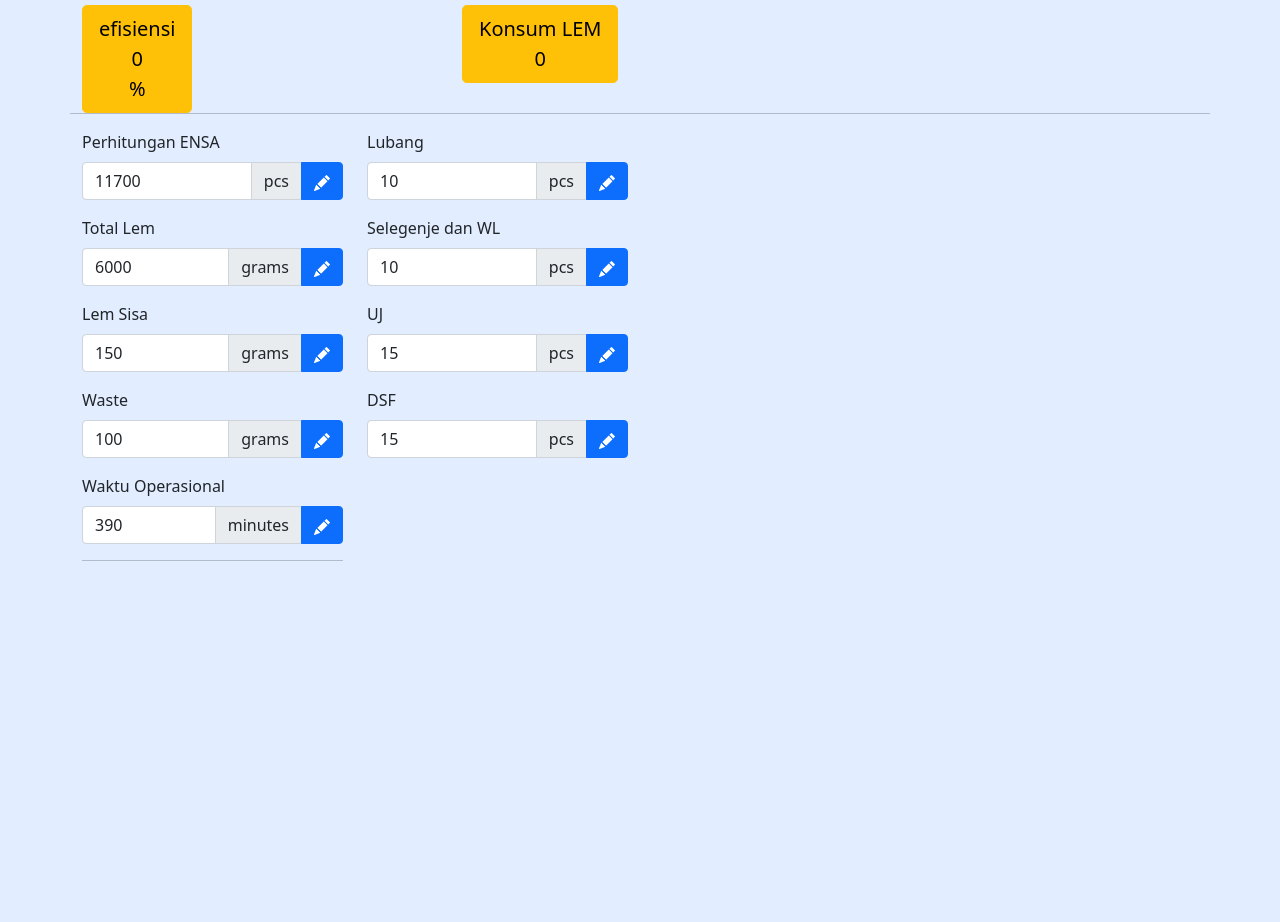
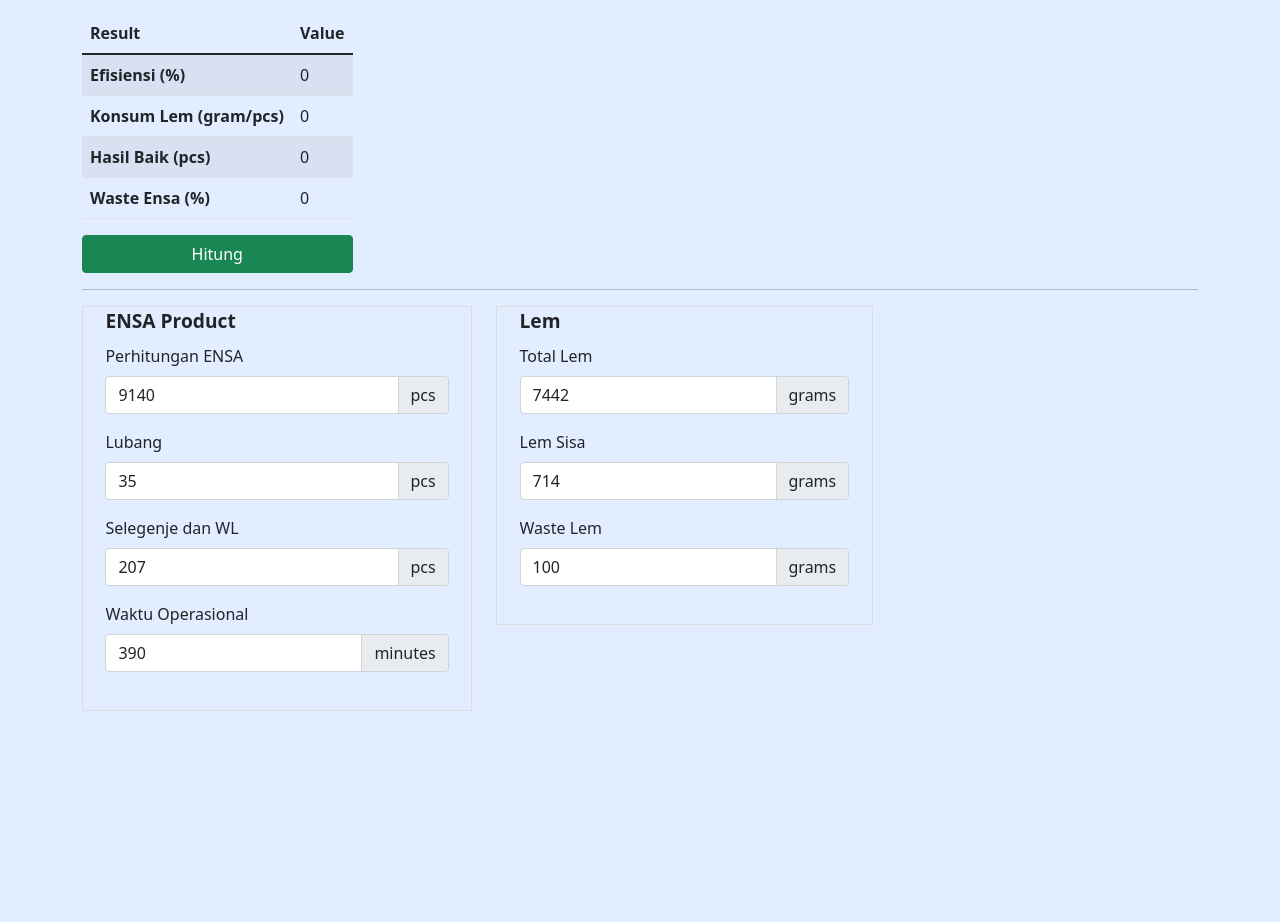
Before and after one commit to davis9c/ENSA, a plain HTML site: page gabut/ensakal.html in a window 1280 px wide. Shown: the part 183-1105 px from the top of the page. Drawn offline with nearby package versions, Linux system fonts and the light colour scheme.

Commit message:
Perbaikan Fitur
Perbaikan algoritma program dan penyesuaian UI

```diff
--- a/gabut/ensakal.html
+++ b/gabut/ensakal.html
@@ -16,6 +16,20 @@
             padding-top: 6rem;
             padding-bottom: 100%;
             background-color: #e2edff;
+        }
+
+        fieldset.scheduler-border {
+            border: 1px groove #ddd !important;
+            padding: 0 1.4em 1.4em 1.4em !important;
+            margin: 0 0 1.5em 0 !important;
+            -webkit-box-shadow: 0px 0px 0px 0px #000;
+            box-shadow: 0px 0px 0px 0px #000;
+        }
+
+        legend.scheduler-border {
+            font-size: 1.2em !important;
+            font-weight: bold !important;
+            text-align: left !important;
         }
     </style>
     <!-- Jquery CDN -->
@@ -51,160 +65,125 @@
     <section class="jumbotron">
         <h1 class="display-4  text-center">Kalklator ENSA</h1>
         <div class="container">
+            <hr>
             <div class="row">
-                <hr>
-                <div class="col-sm-4">
-                    <div class="btn btn-warning btn-lg" id="cek_efisiensi_ensa">
-                        efisiensi
-                        <div id="result_efisiensi_ensa">0</div>%
+                <div class="col-auto">
+                    <table class="table table-striped">
+                        <thead>
+                            <tr>
+                                <th>Result</th>
+                                <th>Value</th>
+                            </tr>
+                        </thead>
+                        <tbody>
+                            <tr>
+                                <th>Efisiensi (%)</td>
+                                <td>
+                                    <div type="text" id="result_efisiensi_ensa">0</div>
+                                </td>
+                            </tr>
+                            <tr>
+                                <th>Konsum Lem (gram/pcs)</td>
+                                <td>
+                                    <div type="text" id="result_konsum_lem">0</div>
+                                </td>
+                            </tr>
+                            <tr>
+                                <th>Hasil Baik (pcs)</td>
+                                <td>
+                                    <div type="text" id="result_hasilbaik">0</div>
+                                </td>
+                            </tr>
+                            <tr>
+                                <th>Waste Ensa (%)</td>
+                                <td>
+                                    <div type="text" id="result_wasteensa">0</div>
+                                </td>
+                            </tr>
+                        </tbody>
+                    </table>
+                    <div class="d-grid gap-2">
+                        <button type="button" class="btn btn-success" id="hitung">Hitung</button>
                     </div>
-                </div>
-                <div class="col-sm-4">
-                    <div class="btn btn-warning btn-lg" id="cek_konsum_lem">
-                        Konsum LEM
-                        <div id="result_konsum_lem">0</div>
                 </div>
             </div>
             <hr>
-            </div>
             <div class="row">
-                <form class="col-sm-3">
+
+                <form class="col-auto">
+                    <fieldset class="scheduler-border">
+                        <legend class="scheduler-border">ENSA Product</legend>
+                        <!-- ENSA COUNTER-->
                         <div class="mb-3">
                             <label for="ensa_counter" class="form-label">Perhitungan ENSA</label>
                             <div class="input-group">
                                 <input type="number" class="form-control" id="ensa_counter" placeholder="11700"
-                                value="11700">
+                                    value="9140">
                                 <span class="input-group-text">pcs</span>
-                            <div class="btn btn-primary">
-                                <svg xmlns="http://www.w3.org/2000/svg" width="16" height="16" fill="currentColor"
-                                    class="bi bi-pencil-fill" viewBox="0 0 16 16">
-                                    <path
-                                        d="M12.854.146a.5.5 0 0 0-.707 0L10.5 1.793 14.207 5.5l1.647-1.646a.5.5 0 0 0 0-.708l-3-3zm.646 6.061L9.793 2.5 3.293 9H3.5a.5.5 0 0 1 .5.5v.5h.5a.5.5 0 0 1 .5.5v.5h.5a.5.5 0 0 1 .5.5v.5h.5a.5.5 0 0 1 .5.5v.207l6.5-6.5zm-7.468 7.468A.5.5 0 0 1 6 13.5V13h-.5a.5.5 0 0 1-.5-.5V12h-.5a.5.5 0 0 1-.5-.5V11h-.5a.5.5 0 0 1-.5-.5V10h-.5a.499.499 0 0 1-.175-.032l-.179.178a.5.5 0 0 0-.11.168l-2 5a.5.5 0 0 0 .65.65l5-2a.5.5 0 0 0 .168-.11l.178-.178z" />
-                                </svg>
                             </div>
                         </div>
-                    </div>
+                        <!-- ENSA Lubang-->
                         <div class="mb-3">
-                        <label for="total_lem" class="form-label">Total Lem</label>
+                            <label for="p_lubang" class="form-label">Lubang</label>
                             <div class="input-group">
-                            <input type="number" class="form-control text-right" id="total_lem" placeholder="6000"
-                                value="6000">
-                            <span class="input-group-text">grams</span>
-                            <div class="btn btn-primary">
-                                <svg xmlns="http://www.w3.org/2000/svg" width="16" height="16" fill="currentColor"
-                                    class="bi bi-pencil-fill" viewBox="0 0 16 16">
-                                    <path
-                                        d="M12.854.146a.5.5 0 0 0-.707 0L10.5 1.793 14.207 5.5l1.647-1.646a.5.5 0 0 0 0-.708l-3-3zm.646 6.061L9.793 2.5 3.293 9H3.5a.5.5 0 0 1 .5.5v.5h.5a.5.5 0 0 1 .5.5v.5h.5a.5.5 0 0 1 .5.5v.5h.5a.5.5 0 0 1 .5.5v.207l6.5-6.5zm-7.468 7.468A.5.5 0 0 1 6 13.5V13h-.5a.5.5 0 0 1-.5-.5V12h-.5a.5.5 0 0 1-.5-.5V11h-.5a.5.5 0 0 1-.5-.5V10h-.5a.499.499 0 0 1-.175-.032l-.179.178a.5.5 0 0 0-.11.168l-2 5a.5.5 0 0 0 .65.65l5-2a.5.5 0 0 0 .168-.11l.178-.178z" />
-                                </svg>
+                                <input type="number" class="form-control" id="p_lubang" placeholder="10" value="35">
+                                <span class="input-group-text">pcs</span>
                             </div>
                         </div>
-                    </div>
+                        <!-- ENSA Selegenje dan WL-->
                         <div class="mb-3">
-                        <label for="sisa_lem" class="form-label">Lem Sisa</label>
+                            <label for="p_swl" class="form-label">Selegenje dan WL</label>
                             <div class="input-group">
-                            <input type="number" class="form-control text-right" id="sisa_lem" placeholder="150"
-                                value="150">
-                            <span class="input-group-text">grams</span>
-                            <div class="btn btn-primary">
-                                <svg xmlns="http://www.w3.org/2000/svg" width="16" height="16" fill="currentColor"
-                                    class="bi bi-pencil-fill" viewBox="0 0 16 16">
-                                    <path
-                                        d="M12.854.146a.5.5 0 0 0-.707 0L10.5 1.793 14.207 5.5l1.647-1.646a.5.5 0 0 0 0-.708l-3-3zm.646 6.061L9.793 2.5 3.293 9H3.5a.5.5 0 0 1 .5.5v.5h.5a.5.5 0 0 1 .5.5v.5h.5a.5.5 0 0 1 .5.5v.5h.5a.5.5 0 0 1 .5.5v.207l6.5-6.5zm-7.468 7.468A.5.5 0 0 1 6 13.5V13h-.5a.5.5 0 0 1-.5-.5V12h-.5a.5.5 0 0 1-.5-.5V11h-.5a.5.5 0 0 1-.5-.5V10h-.5a.499.499 0 0 1-.175-.032l-.179.178a.5.5 0 0 0-.11.168l-2 5a.5.5 0 0 0 .65.65l5-2a.5.5 0 0 0 .168-.11l.178-.178z" />
-                                </svg>
+                                <input type="number" class="form-control text-right" id="p_swl" placeholder="10"
+                                    value="207">
+                                <span class="input-group-text">pcs</span>
                             </div>
                         </div>
-                    </div>
-                    <div class="mb-3">
-                        <label for="waste_lem" class="form-label">Waste</label>
-                        <div class="input-group">
-                            <input type="number" class="form-control text-right" id="waste_lem" placeholder="150"
-                                value="100">
-                            <span class="input-group-text">grams</span>
-                            <div class="btn btn-primary">
-                                <svg xmlns="http://www.w3.org/2000/svg" width="16" height="16" fill="currentColor"
-                                    class="bi bi-pencil-fill" viewBox="0 0 16 16">
-                                    <path
-                                        d="M12.854.146a.5.5 0 0 0-.707 0L10.5 1.793 14.207 5.5l1.647-1.646a.5.5 0 0 0 0-.708l-3-3zm.646 6.061L9.793 2.5 3.293 9H3.5a.5.5 0 0 1 .5.5v.5h.5a.5.5 0 0 1 .5.5v.5h.5a.5.5 0 0 1 .5.5v.5h.5a.5.5 0 0 1 .5.5v.207l6.5-6.5zm-7.468 7.468A.5.5 0 0 1 6 13.5V13h-.5a.5.5 0 0 1-.5-.5V12h-.5a.5.5 0 0 1-.5-.5V11h-.5a.5.5 0 0 1-.5-.5V10h-.5a.499.499 0 0 1-.175-.032l-.179.178a.5.5 0 0 0-.11.168l-2 5a.5.5 0 0 0 .65.65l5-2a.5.5 0 0 0 .168-.11l.178-.178z" />
-                                </svg>
-                            </div>
-                        </div>
-                    </div>
+                        <!-- ENSA Waktu operasional-->
                         <div class="mb-3">
                             <label for="waktu_operasional" class="form-label">Waktu Operasional</label>
                             <div class="input-group">
                                 <input type="number" class="form-control" id="waktu_operasional" placeholder="390"
                                     value="390">
                                 <span class="input-group-text">minutes</span>
-                            <div class="btn btn-primary">
-                                <svg xmlns="http://www.w3.org/2000/svg" width="16" height="16" fill="currentColor"
-                                    class="bi bi-pencil-fill" viewBox="0 0 16 16">
-                                    <path
-                                        d="M12.854.146a.5.5 0 0 0-.707 0L10.5 1.793 14.207 5.5l1.647-1.646a.5.5 0 0 0 0-.708l-3-3zm.646 6.061L9.793 2.5 3.293 9H3.5a.5.5 0 0 1 .5.5v.5h.5a.5.5 0 0 1 .5.5v.5h.5a.5.5 0 0 1 .5.5v.5h.5a.5.5 0 0 1 .5.5v.207l6.5-6.5zm-7.468 7.468A.5.5 0 0 1 6 13.5V13h-.5a.5.5 0 0 1-.5-.5V12h-.5a.5.5 0 0 1-.5-.5V11h-.5a.5.5 0 0 1-.5-.5V10h-.5a.499.499 0 0 1-.175-.032l-.179.178a.5.5 0 0 0-.11.168l-2 5a.5.5 0 0 0 .65.65l5-2a.5.5 0 0 0 .168-.11l.178-.178z" />
-                                </svg>
                             </div>
                         </div>
-                    </div>
-                    <hr>
+                    </fieldset>
+
                 </form>
-                <form class="col-sm-3">
+
+                <form class="col-auto">
+                    <fieldset class="scheduler-border">
+                        <legend class="scheduler-border">Lem</legend>
+                        <!-- ENSA Total LEM-->
                         <div class="mb-3">
-                        <label for="p_lubang" class="form-label">Lubang</label>
+                            <label for="total_lem" class="form-label">Total Lem</label>
                             <div class="input-group">
-                            <input type="number" class="form-control" id="p_lubang" placeholder="10" value="10">
-                            <span class="input-group-text">pcs</span>
-                            <div class="btn btn-primary">
-                                <svg xmlns="http://www.w3.org/2000/svg" width="16" height="16" fill="currentColor"
-                                    class="bi bi-pencil-fill" viewBox="0 0 16 16">
-                                    <path
-                                        d="M12.854.146a.5.5 0 0 0-.707 0L10.5 1.793 14.207 5.5l1.647-1.646a.5.5 0 0 0 0-.708l-3-3zm.646 6.061L9.793 2.5 3.293 9H3.5a.5.5 0 0 1 .5.5v.5h.5a.5.5 0 0 1 .5.5v.5h.5a.5.5 0 0 1 .5.5v.5h.5a.5.5 0 0 1 .5.5v.207l6.5-6.5zm-7.468 7.468A.5.5 0 0 1 6 13.5V13h-.5a.5.5 0 0 1-.5-.5V12h-.5a.5.5 0 0 1-.5-.5V11h-.5a.5.5 0 0 1-.5-.5V10h-.5a.499.499 0 0 1-.175-.032l-.179.178a.5.5 0 0 0-.11.168l-2 5a.5.5 0 0 0 .65.65l5-2a.5.5 0 0 0 .168-.11l.178-.178z" />
-                                </svg>
+                                <input type="number" class="form-control text-right" id="total_lem" placeholder="6000"
+                                    value="7442">
+                                <span class="input-group-text">grams</span>
                             </div>
                         </div>
-                    </div>
+                        <!-- ENSA Sisa LEM-->
                         <div class="mb-3">
-                        <label for="p_swl" class="form-label">Selegenje dan WL</label>
+                            <label for="sisa_lem" class="form-label">Lem Sisa</label>
                             <div class="input-group">
-                            <input type="number" class="form-control text-right" id="p_swl" placeholder="10" value="10">
-                            <span class="input-group-text">pcs</span>
-                            <div class="btn btn-primary">
-                                <svg xmlns="http://www.w3.org/2000/svg" width="16" height="16" fill="currentColor"
-                                    class="bi bi-pencil-fill" viewBox="0 0 16 16">
-                                    <path
-                                        d="M12.854.146a.5.5 0 0 0-.707 0L10.5 1.793 14.207 5.5l1.647-1.646a.5.5 0 0 0 0-.708l-3-3zm.646 6.061L9.793 2.5 3.293 9H3.5a.5.5 0 0 1 .5.5v.5h.5a.5.5 0 0 1 .5.5v.5h.5a.5.5 0 0 1 .5.5v.5h.5a.5.5 0 0 1 .5.5v.207l6.5-6.5zm-7.468 7.468A.5.5 0 0 1 6 13.5V13h-.5a.5.5 0 0 1-.5-.5V12h-.5a.5.5 0 0 1-.5-.5V11h-.5a.5.5 0 0 1-.5-.5V10h-.5a.499.499 0 0 1-.175-.032l-.179.178a.5.5 0 0 0-.11.168l-2 5a.5.5 0 0 0 .65.65l5-2a.5.5 0 0 0 .168-.11l.178-.178z" />
-                                </svg>
+                                <input type="number" class="form-control text-right" id="sisa_lem" placeholder="150"
+                                    value="714">
+                                <span class="input-group-text">grams</span>
                             </div>
                         </div>
-                    </div>
+                        <!-- ENSA Waste LEM-->
                         <div class="mb-3">
-                        <label for="leaf_uj" class="form-label">UJ</label>
+                            <label for="waste_lem" class="form-label">Waste Lem</label>
                             <div class="input-group">
-                            <input type="number" class="form-control" id="leaf_uj" placeholder="15" value="15">
-                            <span class="input-group-text">pcs</span>
-                            <div class="btn btn-primary">
-                                <svg xmlns="http://www.w3.org/2000/svg" width="16" height="16" fill="currentColor"
-                                    class="bi bi-pencil-fill" viewBox="0 0 16 16">
-                                    <path
-                                        d="M12.854.146a.5.5 0 0 0-.707 0L10.5 1.793 14.207 5.5l1.647-1.646a.5.5 0 0 0 0-.708l-3-3zm.646 6.061L9.793 2.5 3.293 9H3.5a.5.5 0 0 1 .5.5v.5h.5a.5.5 0 0 1 .5.5v.5h.5a.5.5 0 0 1 .5.5v.5h.5a.5.5 0 0 1 .5.5v.207l6.5-6.5zm-7.468 7.468A.5.5 0 0 1 6 13.5V13h-.5a.5.5 0 0 1-.5-.5V12h-.5a.5.5 0 0 1-.5-.5V11h-.5a.5.5 0 0 1-.5-.5V10h-.5a.499.499 0 0 1-.175-.032l-.179.178a.5.5 0 0 0-.11.168l-2 5a.5.5 0 0 0 .65.65l5-2a.5.5 0 0 0 .168-.11l.178-.178z" />
-                                </svg>
+                                <input type="number" class="form-control text-right" id="waste_lem" placeholder="150"
+                                    value="100">
+                                <span class="input-group-text">grams</span>
                             </div>
                         </div>
-                    </div>
-                    <div class="mb-3">
-                        <label for="leaf_dsf" class="form-label">DSF</label>
-                        <div class="input-group">
-                            <input type="number" class="form-control" id="leaf_dsf" placeholder="15" value="15">
-                            <span class="input-group-text">pcs</span>
-                            <div class="btn btn-primary">
-                                <svg xmlns="http://www.w3.org/2000/svg" width="16" height="16" fill="currentColor"
-                                    class="bi bi-pencil-fill" viewBox="0 0 16 16">
-                                    <path
-                                        d="M12.854.146a.5.5 0 0 0-.707 0L10.5 1.793 14.207 5.5l1.647-1.646a.5.5 0 0 0 0-.708l-3-3zm.646 6.061L9.793 2.5 3.293 9H3.5a.5.5 0 0 1 .5.5v.5h.5a.5.5 0 0 1 .5.5v.5h.5a.5.5 0 0 1 .5.5v.5h.5a.5.5 0 0 1 .5.5v.207l6.5-6.5zm-7.468 7.468A.5.5 0 0 1 6 13.5V13h-.5a.5.5 0 0 1-.5-.5V12h-.5a.5.5 0 0 1-.5-.5V11h-.5a.5.5 0 0 1-.5-.5V10h-.5a.499.499 0 0 1-.175-.032l-.179.178a.5.5 0 0 0-.11.168l-2 5a.5.5 0 0 0 .65.65l5-2a.5.5 0 0 0 .168-.11l.178-.178z" />
-                                </svg>
-                            </div>
-                        </div>
-                    </div>
+                    </fieldset>
                 </form>
-            </div>
             </div>
     </section>
     <!--Jumbotron end-->
@@ -241,28 +220,34 @@
         crossorigin="anonymous"></script>
     <script>
         $(document).ready(function () {
-            var efisiensi;
-            var ensa_counter = $("#ensa_counter").val();
-            var waktu_operasional = $("#waktu_operasional").val();
-            $("#cek_efisiensi_ensa").click(function () {
-                efisiensi = ($("#ensa_counter").val() / $("#waktu_operasional").val()) / 30;
-                console.log(efisiensi * 100);
-                $("#result_efisiensi_ensa").text(efisiensi * 100);
+            $("#hitung").click(function () {
+                kalkulasi();
             });
-            $("#cek_konsum_lem").click(function () {
+            $("input").change(function () {
+                kalkulasi();
+            });
+            function kalkulasi() {
+                let ensa_counter = parseInt($("#ensa_counter").val());
+                let waktu_operasional = parseInt($("#waktu_operasional").val());
                 let total_lem = parseInt($("#total_lem").val());
                 let sisa_lem = parseInt($("#sisa_lem").val());
                 let waste_lem = parseInt($("#waste_lem").val());
-                let lem = sisa_lem + waste_lem;
+
+                let produk_lubang = parseInt($("#p_lubang").val());
+                let produk_selewl = parseInt($("#p_swl").val());
+
+                let waste_produk = produk_lubang + produk_selewl;
+
                 let konsum_lem = (total_lem - (sisa_lem + waste_lem)) / ensa_counter;
+                let efisiensi = ((ensa_counter / waktu_operasional) / 30) * 100;
+                let hasil_baik = ensa_counter - (produk_lubang + produk_selewl);
+                let waste_ensa = (waste_produk / ensa_counter) * 100;
 
-                console.log(typeof total_lem);
-                console.log(typeof sisa_lem);
-                console.log(typeof waste_lem);
-
-                $("#result_konsum_lem").text(konsum_lem);
-            });
-
+                $("#result_efisiensi_ensa").text(efisiensi.toFixed(2));
+                $("#result_konsum_lem").text(konsum_lem.toFixed(2));
+                $("#result_hasilbaik").text(hasil_baik);
+                $("#result_wasteensa").text(waste_ensa.toFixed(2));
+            }
         });
     </script>
     <!-- Option 2: Separate Popper and Bootstrap JS -->
```
Lines whose indentation alone changed are shown as unchanged.
